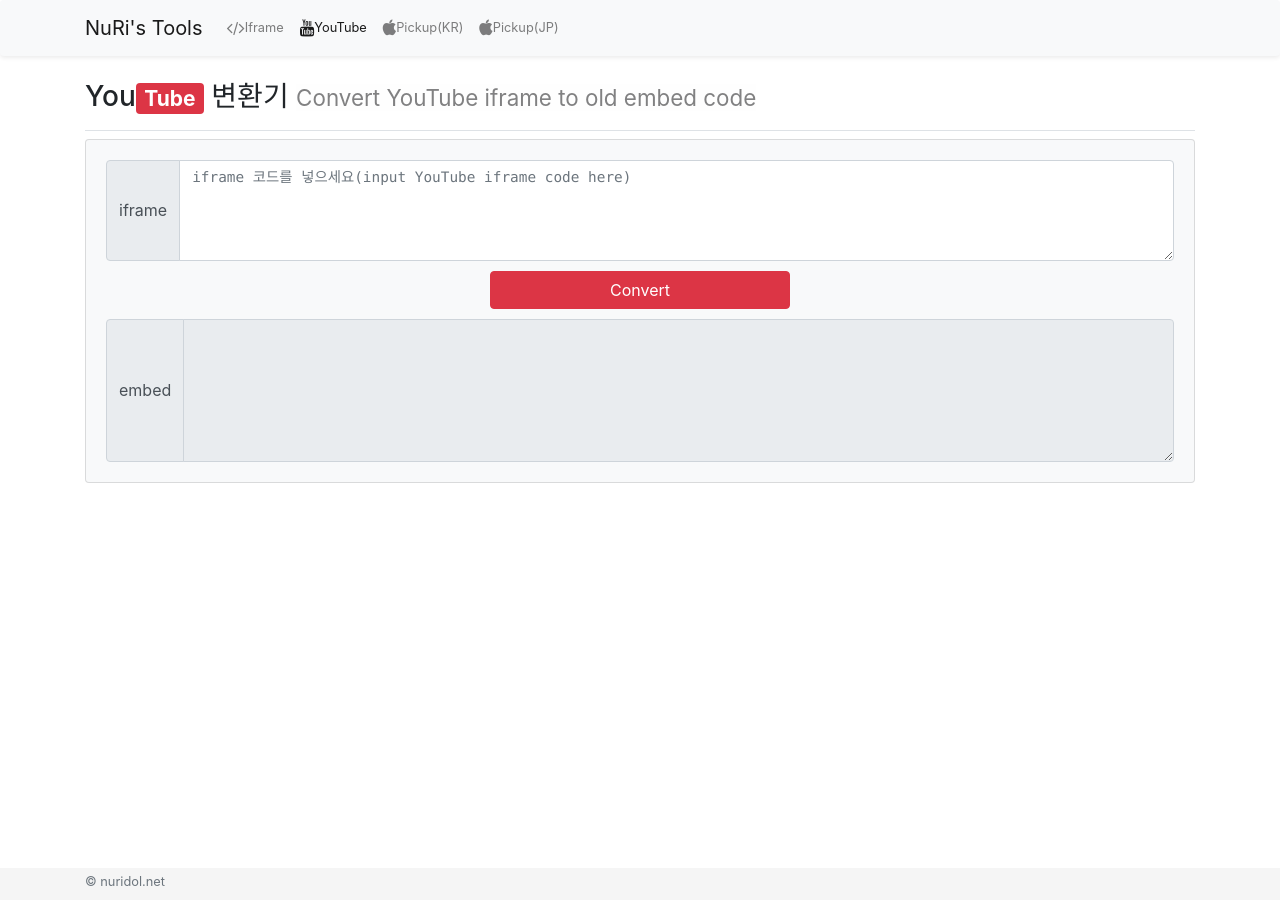
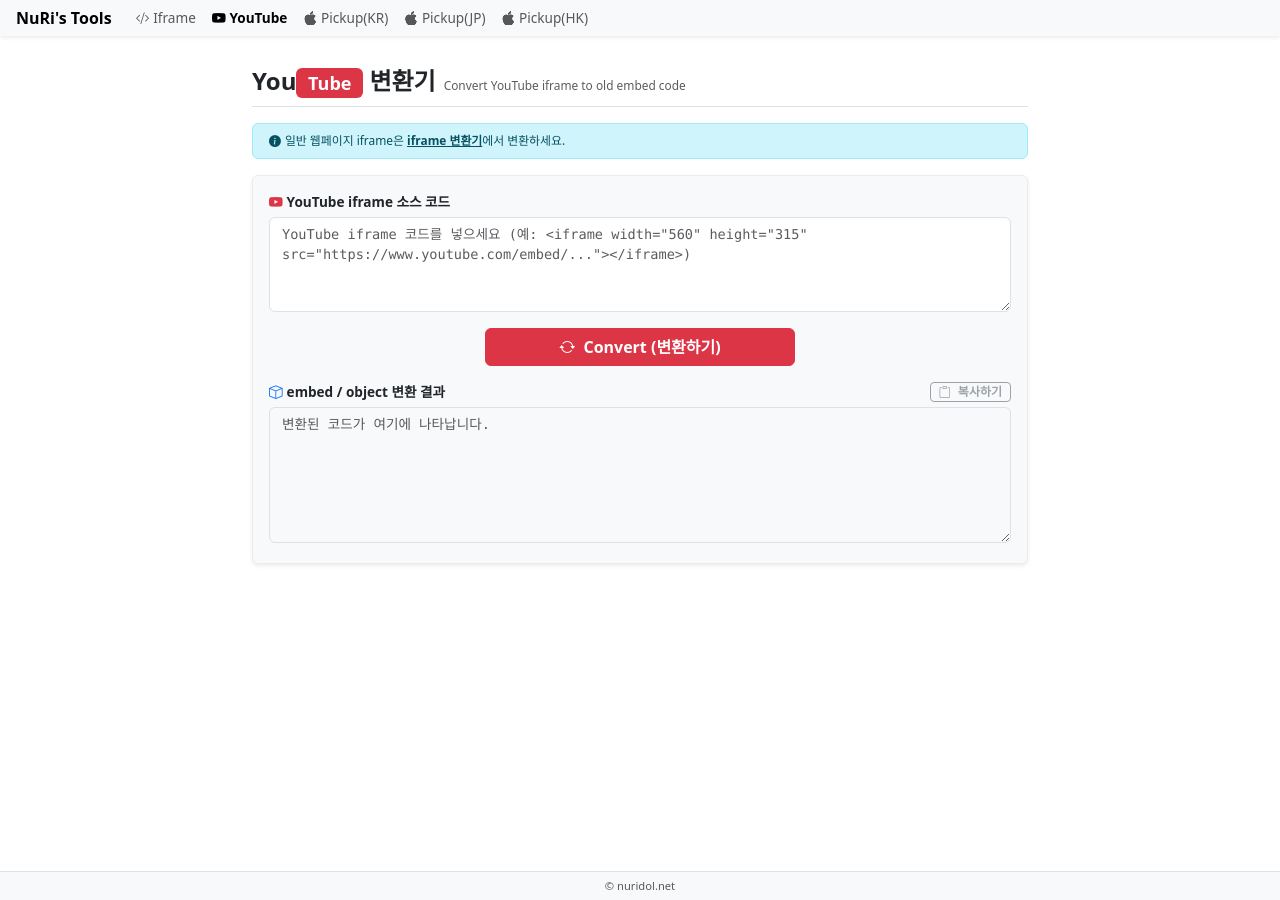
Before and after one commit to nuridol/nuridol.github.io, a Jekyll site: the page tools/ut_convert.html, which Jekyll copies as it is, in a window 1280 px wide. Built offline with Jekyll 4.4.1, drawn with Linux system fonts in a browser that asks for light colours.

Commit message:
refactor(tools): update iframe and youtube converters to Bootstrap 5 and Vanilla JS

```diff
--- a/tools/js/convert.js
+++ b/tools/js/convert.js
@@ -1,74 +1,97 @@
-
+// NuRi's YouTube iframe to embed/object tag converter (Vanilla JS)
 (function () {
-    if (typeof jQuery == 'undefined') {
-        return;
-    }
-    jQuery.noConflict();
-    var $ = jQuery;
+    'use strict';
 
     function convertYoutubeCode() {
-    var code = $("#code").val().replace(/^\s+|\s+$/, "");
-    var convertedCode = "";
+        const codeInput = document.getElementById('code');
+        const resultArea = document.getElementById('result');
+        const copyBtn = document.getElementById('btnCopy');
+        if (!codeInput || !resultArea) return;
 
-    if  (code.match(/^<iframe width=/) && (code.match("www.youtube.com") || code.match("www.youtube-nocookie.com"))) {
-        $('#testbox').css('display', 'none');
+        let code = codeInput.value.trim();
+        let convertedCode = '';
 
-        $("#testbox").html(code);
-        var width  = $("#testbox").find('iframe').attr('width');
+        if (code.match(/^<iframe/i) && (code.includes('youtube.com') || code.includes('youtube-nocookie.com'))) {
+            const parser = new DOMParser();
+            const doc = parser.parseFromString(code, 'text/html');
+            const iframe = doc.querySelector('iframe');
+
+            if (iframe) {
+                let width = iframe.getAttribute('width');
                 if (parseInt(width, 10) > 0) {
-            width = parseInt(width, 10); //+ 'px';
-        }
-        else {
-            width = "100%";
+                    width = parseInt(width, 10);
+                } else {
+                    width = '100%';
                 }
 
-        var height = $("#testbox").find('iframe').attr('height');
+                let height = iframe.getAttribute('height');
                 if (parseInt(height, 10) > 0) {
-            height = parseInt(height, 10); // + 'px';
-        }
-        else {
-            height = "auto";
+                    height = parseInt(height, 10);
+                } else {
+                    height = 'auto';
                 }
 
-        var fullScreen = "false";
-        if (code.match("allowfullscreen")) {
-            fullScreen = "true";
+                let fullScreen = 'false';
+                if (code.includes('allowfullscreen')) {
+                    fullScreen = 'true';
                 }
 
-        var videoSrc = $("#testbox").find('iframe').attr('src').replace("www.youtube.com/embed", "www.youtube.com/v");
-        videoSrc = videoSrc.replace("www.youtube-nocookie.com/embed", "www.youtube-nocookie.com/v");
+                let videoSrc = (iframe.getAttribute('src') || '')
+                    .replace('www.youtube.com/embed', 'www.youtube.com/v')
+                    .replace('www.youtube-nocookie.com/embed', 'www.youtube-nocookie.com/v');
 
-        if (videoSrc.match("\\?")) {
-            videoSrc = videoSrc + "&version=3";
-        }
-        else {
-            videoSrc = videoSrc + "?version=3";
-            //remove tag: &hl=ko_KR
+                if (videoSrc.includes('?')) {
+                    videoSrc = videoSrc + '&version=3';
+                } else {
+                    videoSrc = videoSrc + '?version=3';
                 }
 
-        var convertedVideoCode = '<div><object width="' + width + '" height="' + height + '"><param name="movie" value="' + videoSrc + '"></param><param name="allowFullScreen" value="' + fullScreen + '"></param><param name="allowscriptaccess" value="always"></param><embed src="' + videoSrc + '" type="application/x-shockwave-flash" width="' + width + '" height="' + height + '" allowscriptaccess="always" allowfullscreen="' + fullScreen + '"></embed></object></div>';
+                const convertedVideoCode = '<div><object width="' + width + '" height="' + height + '"><param name="movie" value="' + videoSrc + '"></param><param name="allowFullScreen" value="' + fullScreen + '"></param><param name="allowscriptaccess" value="always"></param><embed src="' + videoSrc + '" type="application/x-shockwave-flash" width="' + width + '" height="' + height + '" allowscriptaccess="always" allowfullscreen="' + fullScreen + '"></embed></object></div>';
 
                 convertedCode = convertedVideoCode + '<p><a href="https://nuridol.net/ut_convert.html">NuRi\'s Tools - YouTube 변환기</a></p>';
-
-        $("#testbox").html("");
-
-        $('#resultbox').css('display', 'block');
+            }
         }
 
-    $("#result").text(convertedCode);
-    $("#result").removeAttr("disabled");
+        resultArea.value = convertedCode;
+        resultArea.removeAttribute('disabled');
+        if (copyBtn) {
+            copyBtn.disabled = !convertedCode;
+        }
     }
 
+    function copyResult() {
+        const resultArea = document.getElementById('result');
+        const copyBtn = document.getElementById('btnCopy');
+        if (!resultArea || !resultArea.value) return;
 
-    $(document).ready(function () {
-        if (!$('#code') || !$('#result') || !$('#convert')) {
-            return;
+        navigator.clipboard.writeText(resultArea.value).then(() => {
+            if (copyBtn) {
+                const originalHtml = copyBtn.innerHTML;
+                copyBtn.innerHTML = '<i class="bi bi-check-lg me-1"></i> 복사됨!';
+                copyBtn.classList.remove('btn-outline-secondary');
+                copyBtn.classList.add('btn-success');
+                setTimeout(() => {
+                    copyBtn.innerHTML = originalHtml;
+                    copyBtn.classList.remove('btn-success');
+                    copyBtn.classList.add('btn-outline-secondary');
+                }, 2000);
+            }
+        }).catch(err => {
+            console.error('Copy failed:', err);
+            resultArea.select();
+            document.execCommand('copy');
+        });
     }
 
-        $('#convert').click(function () {
-            convertYoutubeCode();
+    document.addEventListener('DOMContentLoaded', () => {
+        const convertBtn = document.getElementById('convert');
+        if (convertBtn) {
+            convertBtn.addEventListener('click', convertYoutubeCode);
+        }
+
+        const copyBtn = document.getElementById('btnCopy');
+        if (copyBtn) {
+            copyBtn.addEventListener('click', copyResult);
+        }
     });
-    });
-
-
 })();
--- a/tools/ut_convert.html
+++ b/tools/ut_convert.html
@@ -1,115 +1,141 @@
 <!doctype html>
-<html lang="en">
+<html lang="ko" data-bs-theme="light">
 
 <head>
     <meta charset="utf-8">
-    <!-- Global site tag (gtag.js) - Google Analytics -->
-    <script async src="https://www.googletagmanager.com/gtag/js?id=UA-36127443-1"></script>
-    <script>
-        window.dataLayer = window.dataLayer || [];
+    <!-- Google Tag Manager -->
+    <script>(function(w,d,s,l,i){w[l]=w[l]||[];w[l].push({'gtm.start':
+    new Date().getTime(),event:'gtm.js'});var f=d.getElementsByTagName(s)[0],
+    j=d.createElement(s),dl=l!='dataLayer'?'&l='+l:'';j.async=true;j.src=
+    'https://www.googletagmanager.com/gtm.js?id='+i+dl;f.parentNode.insertBefore(j,f);
+    })(window,document,'script','dataLayer','GTM-WBXWKVDB');</script>
+    <!-- End Google Tag Manager -->
 
-        function gtag() {
-            dataLayer.push(arguments);
-        }
-        gtag('js', new Date());
-
-        gtag('config', 'UA-36127443-1');
-    </script>
     <meta name="viewport" content="width=device-width, initial-scale=1, shrink-to-fit=no">
-    <link href="https://stackpath.bootstrapcdn.com/bootstrap/4.1.3/css/bootstrap.min.css" rel="stylesheet">
-    <!-- Optional theme -->
-    <!--   <link rel="stylesheet" href="https://stackpath.bootstrapcdn.com/bootswatch/4.1.3/sandstone/bootstrap.min.css"> -->
-    <link rel="stylesheet" href="https://stackpath.bootstrapcdn.com/font-awesome/4.7.0/css/font-awesome.min.css">
-    <!-- HTML5 shim, for IE6-8 support of HTML5 elements -->
-    <!--[if lt IE 9]>
-      <script src="https://raw.githubusercontent.com/aFarkas/html5shiv/master/dist/html5shiv.min.js"></script>
-    <![endif]-->
-
     <meta name="description" content="convert YouTube iframe tag to embed tag, YouTube 변환기">
     <meta name="author" content="NuRi">
-    <!-- http://www.wpzoom.com/wpzoom/new-freebie-wpzoom-developer-icon-set-154-free-icons/ -->
     <link rel="shortcut icon" href="icon/tools.png">
-    <title>NuRi's Tools - Youtube 변환기</title>
+    <title>NuRi's Tools - YouTube 변환기</title>
+
+    <!-- Bootstrap 5.3.3 CSS -->
+    <link href="https://cdn.jsdelivr.net/npm/bootstrap@5.3.3/dist/css/bootstrap.min.css" rel="stylesheet"
+        integrity="sha384-QWTKZyjpPEjISv5WaRU9OFeRpok6YctnYmDr5pNlyT2bRjXh0JMhjY6hW+ALEwIH" crossorigin="anonymous">
+    <!-- Bootstrap Icons -->
+    <link rel="stylesheet" href="https://cdn.jsdelivr.net/npm/bootstrap-icons@1.11.3/font/bootstrap-icons.min.css">
+
     <style>
         body {
-            padding-top: 3.5rem;
-            padding-bottom: 3.5rem;
+            padding-top: 3.2rem;
+            padding-bottom: 2.2rem;
+            font-size: 0.85rem;
+        }
+
+        .navbar {
+            padding-top: 0.25rem;
+            padding-bottom: 0.25rem;
+        }
+
+        #code-box textarea {
+            font-size: 0.85rem;
         }
 
         footer {
-            height: 2rem;
-            background-color: #f5f5f5;
-        }
-
-        .nav-dropdown-icon {
-            margin: 0 0.3rem 0 0.2rem;
-        }
-
-        #code-box textarea {
-            font-size: 0.9rem;
+            height: 1.8rem;
+            line-height: 1.8rem;
+            background-color: #f8f9fa;
         }
     </style>
 </head>
 
 <body>
-    <!-- Wrap all page content here -->
+    <!-- Google Tag Manager (noscript) -->
+    <noscript><iframe src="https://www.googletagmanager.com/ns.html?id=GTM-WBXWKVDB"
+    height="0" width="0" style="display:none;visibility:hidden"></iframe></noscript>
+    <!-- End Google Tag Manager (noscript) -->
 
     <!-- Fixed navbar -->
-    <nav class="navbar navbar-expand-lg navbar-light bg-light fixed-top shadow-sm rounded small">
-        <div class="container">
-            <a class="navbar-brand" href="/">NuRi's Tools</a>
-            <button class="navbar-toggler" type="button" data-toggle="collapse" data-target="#navbar-collapse" aria-controls="navbar-collapse" aria-expanded="false" aria-label="Toggle navigation">
-          <span class="navbar-toggler-icon"></span>
-        </button>
-            <!-- Collect the nav links, forms, and other content for toggling -->
+    <nav class="navbar navbar-expand-lg navbar-light bg-light fixed-top shadow-sm py-1">
+        <div class="container-fluid px-3">
+            <a class="navbar-brand fw-bold py-0 fs-6" href="#">NuRi's Tools</a>
+            <button class="navbar-toggler py-0 px-1" type="button" data-bs-toggle="collapse" data-bs-target="#navbar-collapse"
+                aria-controls="navbar-collapse" aria-expanded="false" aria-label="Toggle navigation">
+                <span class="navbar-toggler-icon" style="width: 1rem; height: 1rem;"></span>
+            </button>
             <div class="collapse navbar-collapse" id="navbar-collapse">
-                <ul class="navbar-nav mr-auto mt-2 mt-lg-0">
-                    <li class="nav-item"><a class="nav-link" href="if_convert.html"><span class="fa fa-code fa-lg"></span>Iframe</a></li>
-                    <li class="nav-item active"><a class="nav-link" href="ut_convert.html"><span class="fa fa-youtube fa-lg"></span>YouTube</a></li>
-                    <li class="nav-item"><a class="nav-link" href="stock_kr.html"><span class="fa fa-apple fa-lg"></span>Pickup(KR)</a></li>
-                    <li class="nav-item"><a class="nav-link" href="stock_jp.html"><span class="fa fa-apple fa-lg"></span>Pickup(JP)</a></li>
+                <ul class="navbar-nav me-auto mb-0">
+                    <li class="nav-item">
+                        <a class="nav-link py-1" href="if_convert.html"><i class="bi bi-code-slash me-1"></i>Iframe</a>
+                    </li>
+                    <li class="nav-item">
+                        <a class="nav-link active fw-semibold py-1" href="ut_convert.html"><i class="bi bi-youtube me-1"></i>YouTube</a>
+                    </li>
+                    <li class="nav-item">
+                        <a class="nav-link py-1" href="stock_kr.html"><i class="bi bi-apple me-1"></i>Pickup(KR)</a>
+                    </li>
+                    <li class="nav-item">
+                        <a class="nav-link py-1" href="stock_jp.html"><i class="bi bi-apple me-1"></i>Pickup(JP)</a>
+                    </li>
+                    <li class="nav-item">
+                        <a class="nav-link py-1" href="stock_hk.html"><i class="bi bi-apple me-1"></i>Pickup(HK)</a>
+                    </li>
                 </ul>
             </div>
-            <!--/.nav-collapse -->
         </div>
     </nav>
 
     <!-- Begin page content -->
-    <main class="container">
-        <div class="pb-2 mt-4 mb-2 border-bottom">
-            <h3>You<span class="badge badge-danger">Tube</span> 변환기 <small class="alert-light">Convert YouTube iframe to old embed code</small></h3>
+    <main class="container py-3" style="max-width: 800px;">
+        <div class="pb-2 mb-3 border-bottom d-flex align-items-baseline gap-2">
+            <h4 class="mb-0 fw-bold">You<span class="badge bg-danger">Tube</span> 변환기</h4>
+            <span class="text-muted small">Convert YouTube iframe to old embed code</span>
         </div>
-        <div class="card bg-light" id="code-box">
-            <div class="card-body">
-                <div class="input-group">
-                    <div class="input-group-prepend">
-                        <span class="input-group-text">iframe</span>
+
+        <div class="alert alert-info py-2 mb-3 small d-flex align-items-center gap-1" role="alert">
+            <i class="bi bi-info-circle-fill flex-shrink-0"></i>
+            <div>일반 웹페이지 iframe은 <a href="if_convert.html" class="alert-link fw-semibold">iframe 변환기</a>에서 변환하세요.</div>
+        </div>
+
+        <div class="card shadow-sm border-light-subtle bg-body-tertiary" id="code-box">
+            <div class="card-body p-3">
+                <div class="mb-3">
+                    <label for="code" class="form-label fw-semibold mb-1">
+                        <i class="bi bi-youtube me-1 text-danger"></i>YouTube iframe 소스 코드
+                    </label>
+                    <textarea rows="4" id="code" placeholder="YouTube iframe 코드를 넣으세요 (예: &lt;iframe width=&quot;560&quot; height=&quot;315&quot; src=&quot;https://www.youtube.com/embed/...&quot;&gt;&lt;/iframe&gt;)" class="form-control font-monospace text-secondary"></textarea>
+                </div>
+
+                <div class="d-grid gap-2 col-md-5 mx-auto my-3">
+                    <button class="btn btn-danger fw-semibold" type="button" id="convert">
+                        <i class="bi bi-arrow-repeat me-1"></i> Convert (변환하기)
+                    </button>
+                </div>
+
+                <div class="mb-1">
+                    <div class="d-flex align-items-center justify-content-between mb-1">
+                        <label for="result" class="form-label fw-semibold mb-0">
+                            <i class="bi bi-box me-1 text-primary"></i>embed / object 변환 결과
+                        </label>
+                        <button type="button" class="btn btn-outline-secondary btn-sm py-0 px-2 fw-semibold" id="btnCopy" disabled style="font-size: 0.75rem;">
+                            <i class="bi bi-clipboard me-1"></i> 복사하기
+                        </button>
                     </div>
-                    <textarea rows="4" id="code" placeholder="iframe 코드를 넣으세요(input YouTube iframe code here)" class="form-control text-monospace text-secondary"></textarea>
-                </div>
-                <div style="max-width: 300px; margin: 10px auto 10px;">
-                    <button class="btn btn-block btn-danger" type="submit" id="convert"><i class="icon-wrench icon-white"></i> Convert</button>
-                </div>
-                <div class="input-group">
-                    <div class="input-group-prepend">
-                        <span class="input-group-text">embed</span>
-                    </div>
-                    <textarea rows="6" id="result" class="form-control text-monospace" disabled="disabled"></textarea>
+                    <textarea rows="6" id="result" class="form-control font-monospace bg-light" disabled placeholder="변환된 코드가 여기에 나타납니다."></textarea>
                 </div>
             </div>
         </div>
-        <div id="testbox"></div>
     </main>
 
-    <footer class="fixed-bottom">
-        <div class="container small">
-            <p class="text-muted credit pt-1">&copy; nuridol.net</p>
+    <footer class="fixed-bottom border-top">
+        <div class="container-fluid text-center text-muted" style="font-size: 0.7rem;">
+            &copy; nuridol.net
         </div>
     </footer>
 
-    <script src="https://code.jquery.com/jquery-3.3.1.min.js"></script>
-    <script src="https://stackpath.bootstrapcdn.com/bootstrap/4.1.3/js/bootstrap.bundle.min.js"></script>
-    <script src="js/convert.js?_ver=20181127"></script>
+    <!-- Bootstrap 5.3.3 JS Bundle -->
+    <script src="https://cdn.jsdelivr.net/npm/bootstrap@5.3.3/dist/js/bootstrap.bundle.min.js"
+        integrity="sha384-YvpcrYf0tY3lHB60NNkmXc5s9fDVZLESaAA55NDzOxhy9GkcIdslK1eN7N6jIeHz"
+        crossorigin="anonymous"></script>
+    <script src="js/convert.js?_ver=20260910"></script>
 </body>
 
 </html>
```
Also changed, not shown: tools/if_convert.html (+99 -74 lines), tools/js/if_convert.js (+68 -43 lines). Lines whose indentation alone changed are shown as unchanged.
